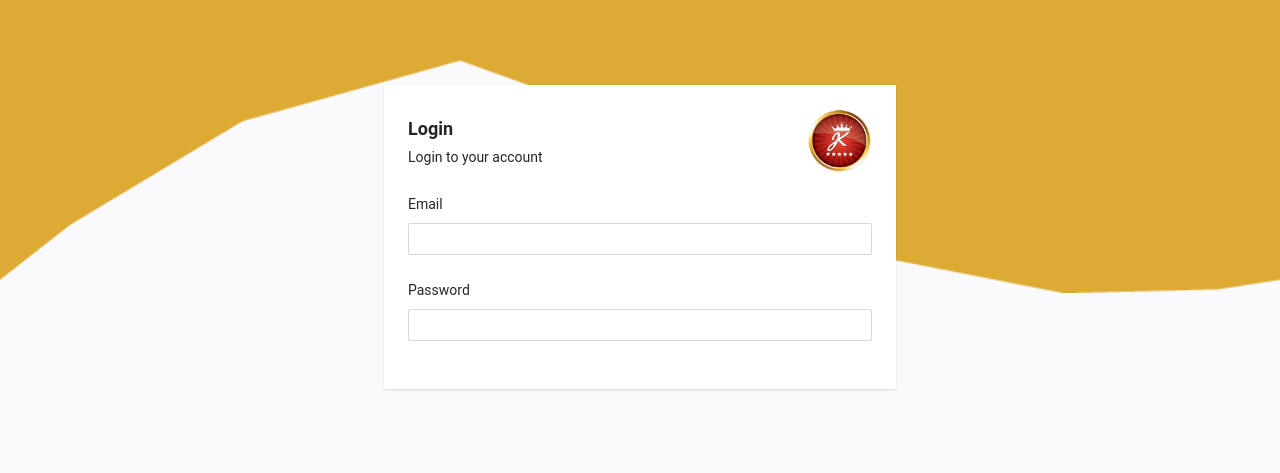
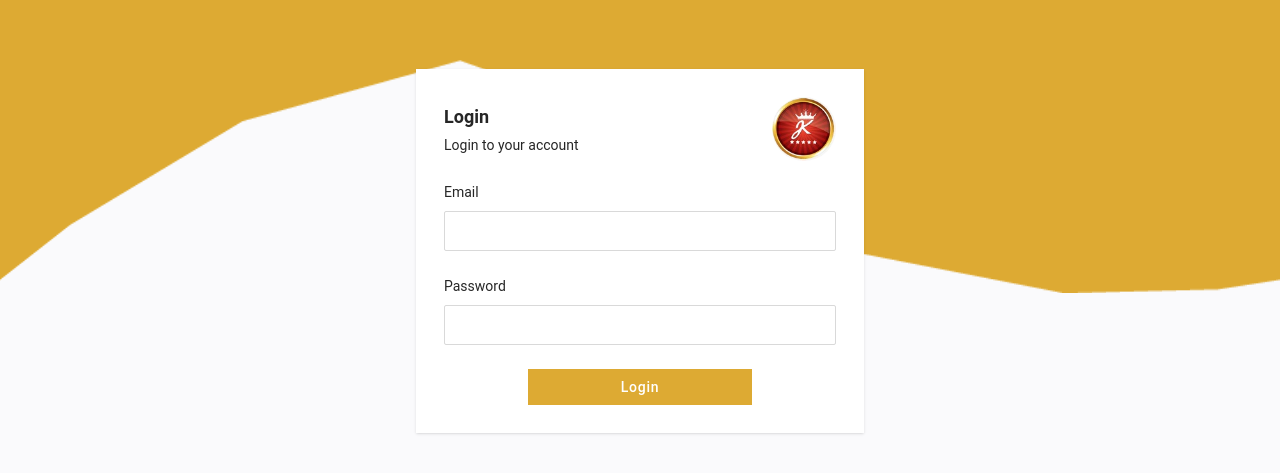
Before and after one commit to Godswillcode/tezzasolutions-interview-task, a React (Create React App) app: page / in a window 1280 px wide. Shown: the part 267-740 px from the top of the page. Built offline with nearby package versions, Linux system fonts and the light colour scheme.

Commit message:
login form completion

```diff
--- a/src/features/authentication/components/LoginForm.tsx
+++ b/src/features/authentication/components/LoginForm.tsx
@@ -1,7 +1,27 @@
-import React from 'react'
+import React from "react";
+import { Form, Input } from "antd";
+import {
+  emailValidationRules,
+  generalValidationRules,
+} from "utils/formValidations";
 
 export const LoginForm = () => {
   return (
-    <div>LoginForm</div>
-  )
-}
+    <Form layout="vertical" className="mt-5" requiredMark={false}>
+      <Form.Item name="email" label="Email" rules={emailValidationRules}>
+        <Input className="py-2" />
+      </Form.Item>
+      <Form.Item
+        name="password"
+        label="Password"
+        rules={generalValidationRules}
+      >
+        <Input className="py-2" />
+      </Form.Item>
+
+      <div className="flex justify-center">
+        <button className="button w-56">Login</button>
+      </div>
+    </Form>
+  );
+};
--- a/src/features/authentication/pages/Login.tsx
+++ b/src/features/authentication/pages/Login.tsx
@@ -1,10 +1,6 @@
 import authBg from "../assets/images/authBg.png";
 import logo from "assets/images/logo.png";
-import { Form, Input } from "antd";
-import {
-  emailValidationRules,
-  generalValidationRules,
-} from "utils/formValidations";
+import { LoginForm } from "../components/LoginForm";
 
 const Login = () => {
   return (
@@ -16,7 +12,7 @@ const Login = () => {
         style={{ height: "70vh" }}
       />
       <div className="Container">
-        <div className="bg-white p-6 max-w-lg mx-auto shadow -mt-52 relative z-30">
+        <div className="bg-white p-7 max-w-md mx-auto shadow -mt-56 relative z-30">
           <div className="flex justify-between items-center">
             <div>
               <h3 className="text-lg font-semibold pb-1">Login</h3>
@@ -24,19 +20,7 @@ const Login = () => {
             </div>
             <img src={logo} alt="logo" className="h-1w-16 w-16 rounded-full" />
           </div>
-
-          <Form layout="vertical" className="mt-5" requiredMark={false}>
-            <Form.Item name="email" label="Email" rules={emailValidationRules}>
-              <Input />
-            </Form.Item>
-            <Form.Item
-              name="password"
-              label="Password"
-              rules={generalValidationRules}
-            >
-              <Input />
-            </Form.Item>
-          </Form>
+          <LoginForm />
         </div>
       </div>
     </div>
--- a/src/index.css
+++ b/src/index.css
@@ -31,3 +31,8 @@ body {
     padding-right: 2rem;
   }
 }
+
+.button {
+  @apply bg-primary font-medium text-white transition ease-in-out duration-300 text-sm tracking-wider hover:opacity-70;
+  padding: 8.2px 20.5px;
+}
```
